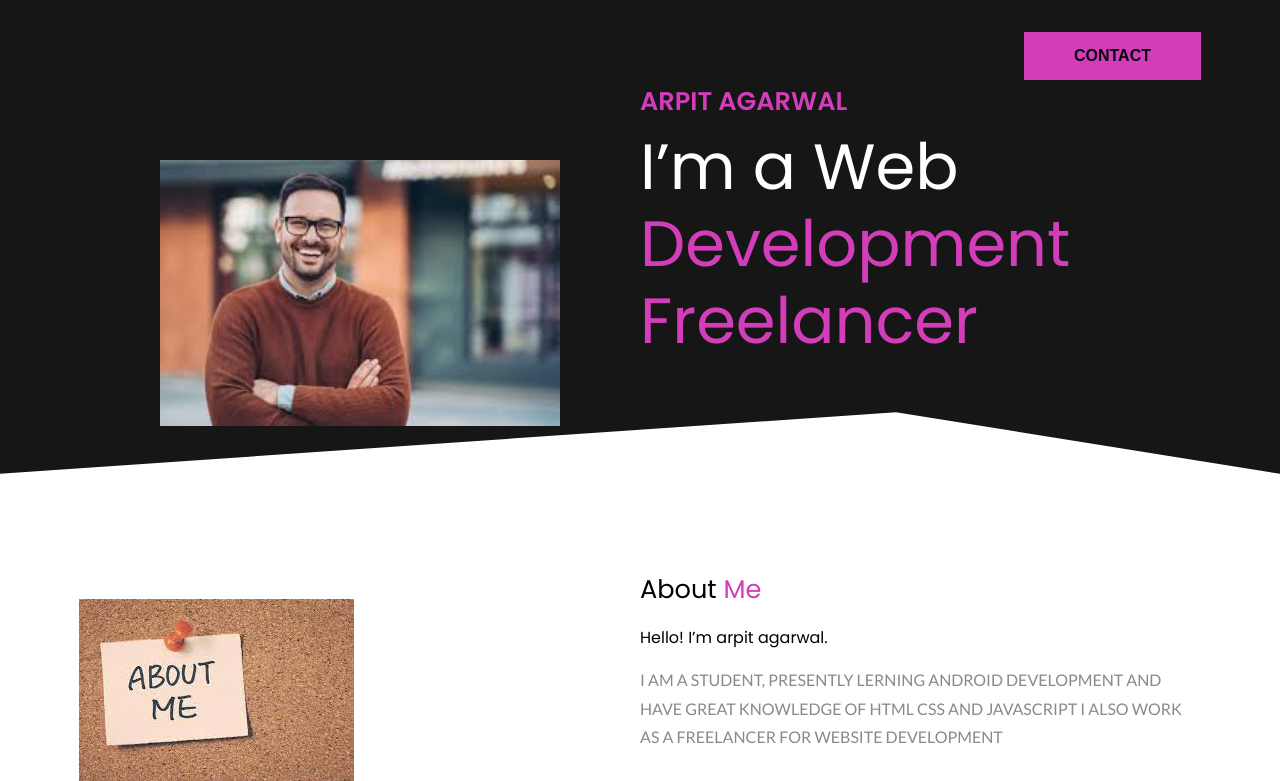
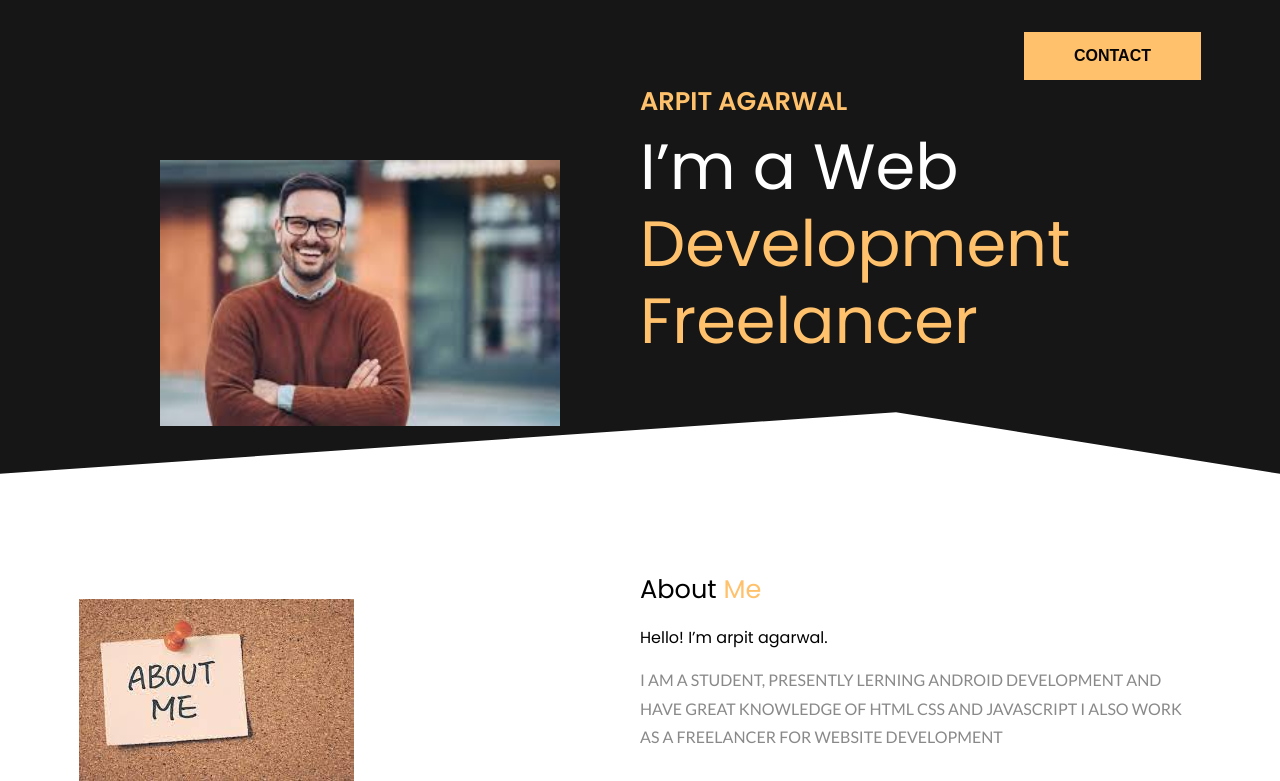
Before and after one commit to arpit401/portfo-io, a plain HTML site: page index.html in a window 1280 px wide. Shown: the top 781 px of the page. Drawn offline with nearby package versions, Linux system fonts and the light colour scheme.

Commit message:
Update style.css

```diff
--- a/css/style.css
+++ b/css/style.css
@@ -1,6 +1,6 @@
 @import 'utilities.css';
 :root{
-    --primary:#d33dba;
+    --primary:#ffc16b;
     --dark:#161616;
     --pure:#FFFFFF;
     --ternary:#898989;
```
